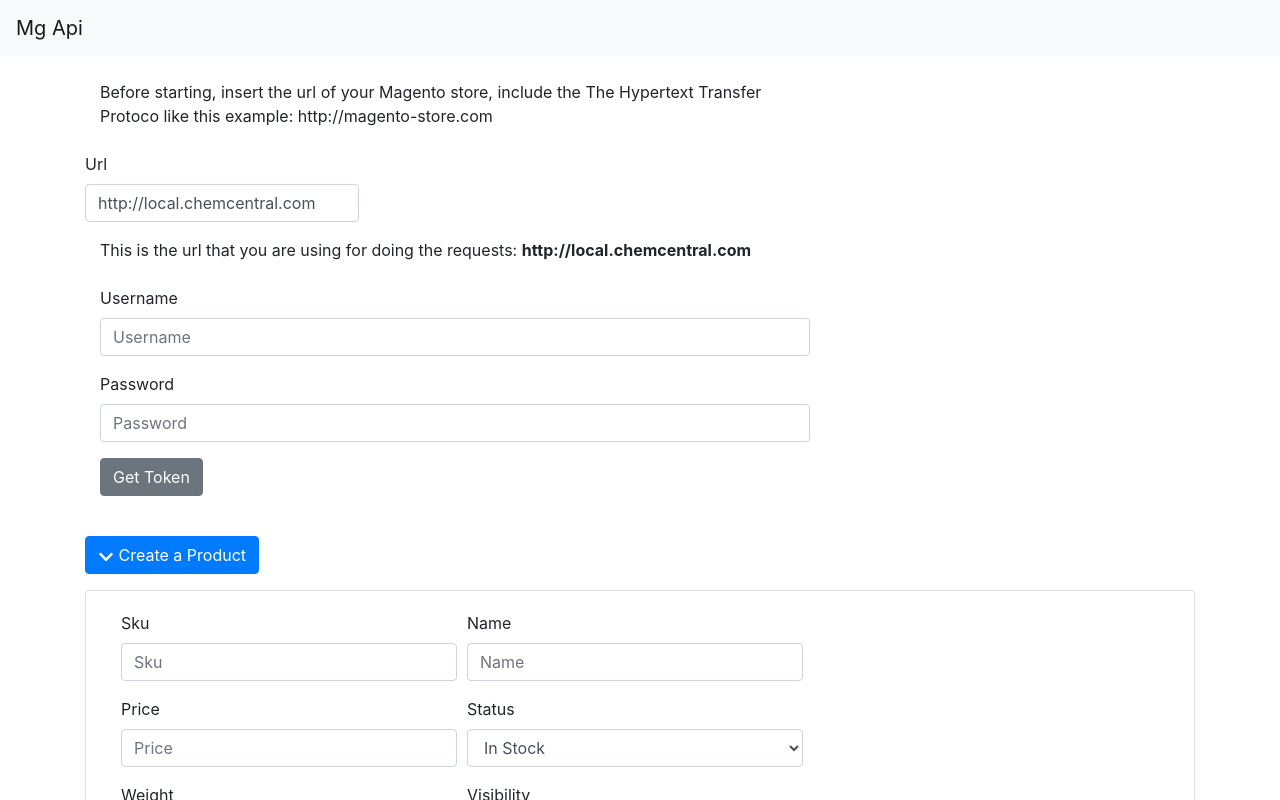
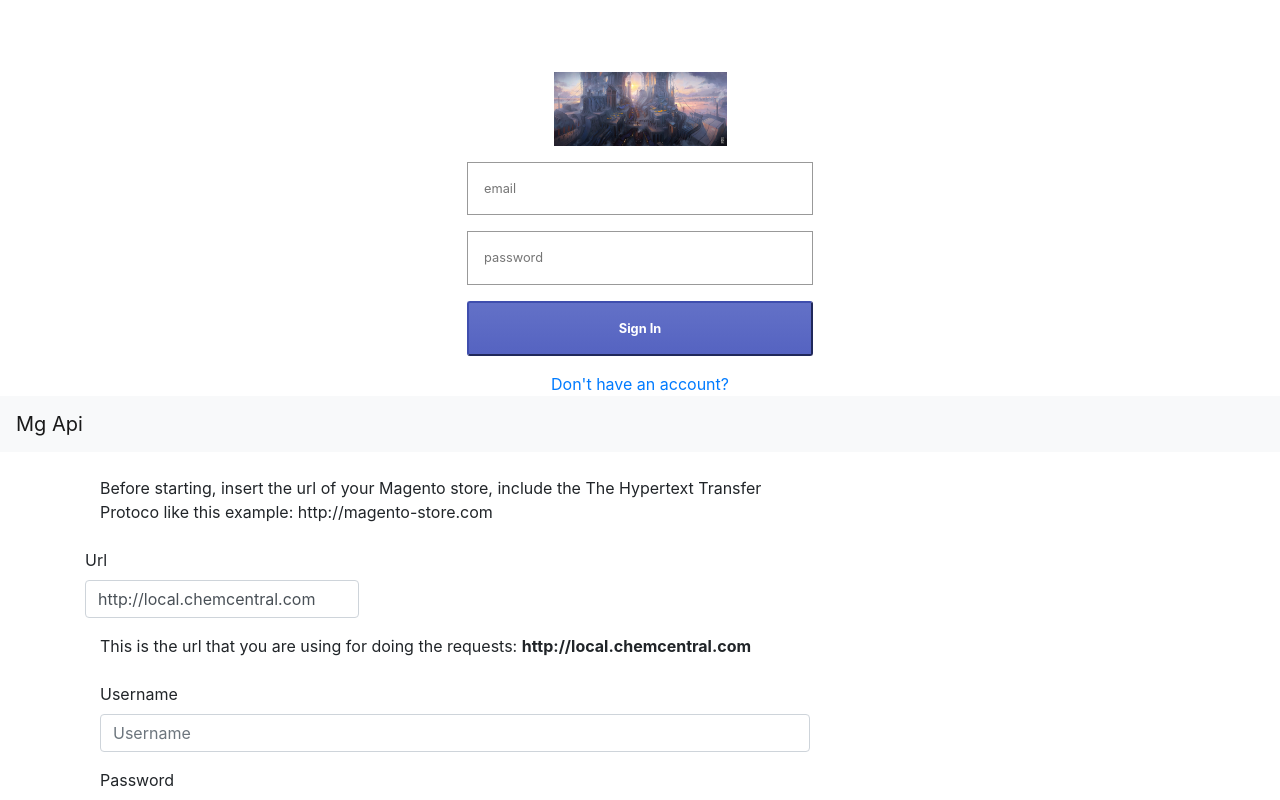
Before and after one commit to ozzytop/react-magento-api, a React (Create React App) app: page /login in a window 1280 px wide. Shown: the top 800 px of the page. Built offline with nearby package versions, Linux system fonts and the light colour scheme.

Commit message:
Improving the UI

```diff
--- a/src/App.js
+++ b/src/App.js
@@ -1,21 +1,49 @@
-import React from 'react';
+import React, { useState } from "react"
 import './App.css';
 import './Components/GetToken'
+import { BrowserRouter as Router, Link, Route } from "react-router-dom";
+import Home from './pages/Home';
+import Admin from './pages/Admin';
 import { Container } from 'react-bootstrap';
 import GetToken from './Components/GetToken';
 import GetCurrency from './Components/GetCurrency';
 import CreateProduct from './Components/CreateProduct';
 import GetWebsites from './Components/GetWebsites';
 import 'bootstrap/dist/css/bootstrap.min.css';
+import PrivateRoute from './PrivateRoute';
+import { AuthContext } from "./context/auth";
+import Login from "./pages/Login";
+import Signup from './pages/Signup';
+
 import {
     Navbar,
     NavbarBrand,
   } from 'reactstrap';
 
 
-function App() {
+function App(props) {
+
+    const existingTokens = JSON.parse(localStorage.getItem("tokens"));
+    const [authTokens, setAuthTokens] = useState(existingTokens);
+
+    const setTokens = (data) => {
+      localStorage.setItem("tokens", JSON.stringify(data));
+      setAuthTokens(data);
+    }
+
   return (
     <div>
+        <AuthContext.Provider value={{ authTokens, setAuthTokens: setTokens }}>
+        <Router>
+            <div>
+                <Route exact path="/" component={Home} />
+                <Route path="/login" component={Login} />
+                <Route path="/signup" component={Signup} />
+                <PrivateRoute path="/admin" component={Admin} />
+            </div>
+        </Router>
+        </AuthContext.Provider>
+
         <Navbar color="light" light expand="md">
             <NavbarBrand href="/">Mg Api</NavbarBrand>
         </Navbar>
--- /dev/null
+++ b/src/Components/AuthForms.js
@@ -0,0 +1,47 @@
+import styled from 'styled-components';
+
+const Card = styled.div`
+  box-sizing: border-box;
+  max-width: 410px;
+  margin: 0 auto;
+  padding: 0 2rem;
+  display: flex;
+  flex-direction: column;
+  align-items: center;
+`;
+
+const Form = styled.div`
+  display: flex;
+  flex-direction: column;
+  width: 100%;
+`;
+
+const Input = styled.input`
+  padding: 1rem;
+  border: 1px solid #999;
+  margin-bottom: 1rem;
+  font-size: 0.8rem;
+`;
+
+const Button = styled.button`
+  background: linear-gradient(to bottom, #6371c7, #5563c1);
+  border-color: #3f4eae;
+  border-radius: 3px;
+  padding: 1rem;
+  color: white;
+  font-weight: 700;
+  width: 100%;
+  margin-bottom: 1rem;
+  font-size: 0.8rem;
+`;
+
+const Logo = styled.img`
+  width: 50%;
+  margin-bottom: 1rem;
+`;
+
+const Error = styled.div`
+  background-color: red;
+`;
+
+export { Form, Input, Button, Logo, Card, Error };
--- /dev/null
+++ b/src/PrivateRoute.js
@@ -0,0 +1,22 @@
+import React from "react";
+import { Route, Redirect } from "react-router-dom";
+import { useAuth } from "./context/auth";
+
+function PrivateRoute({ component: Component, ...rest }) {
+  const { authTokens } = useAuth();
+
+  return (
+    <Route
+      {...rest}
+      render={props =>
+        authTokens ? (
+          <Component {...props} />
+        ) : (
+          <Redirect to="/login" />
+        )
+      }
+    />
+  );
+}
+
+export default PrivateRoute;
--- /dev/null
+++ b/src/context/auth.js
@@ -0,0 +1,7 @@
+import { createContext, useContext } from 'react';
+
+export const AuthContext = createContext();
+
+export function useAuth() {
+  return useContext(AuthContext);
+}
--- /dev/null
+++ b/src/pages/Admin.js
@@ -0,0 +1,20 @@
+import React from "react";
+import { Button } from "../Components/AuthForms";
+import { useAuth } from "../context/auth";
+
+function Admin(props) {
+  const { setAuthTokens } = useAuth();
+
+  function logOut() {
+    setAuthTokens();
+  }
+
+  return (
+    <div>
+      <div>Admin Page</div>
+      <Button onClick={logOut}>Log out</Button>
+    </div>
+  );
+}
+
+export default Admin;
--- /dev/null
+++ b/src/pages/Home.js
@@ -0,0 +1,7 @@
+import React from "react";
+
+function Home(props) {
+  return <div>Home Page</div>;
+}
+
+export default Home;
--- /dev/null
+++ b/src/pages/Login.js
@@ -0,0 +1,67 @@
+import React, { useState } from "react";
+import { Link, Redirect } from "react-router-dom";
+import axios from 'axios';
+import logoImg from "../img/logo.jpg";
+import { Card, Logo, Form, Input, Button, Error } from "../Components/AuthForms";
+import { useAuth } from "../context/auth";
+
+function Login() {
+  const [isLoggedIn, setLoggedIn] = useState(false);
+  const [isError, setIsError] = useState(false);
+  const [username, setUsername] = useState("");
+  const [password, setPassword] = useState("");
+  const { setAuthTokens } = useAuth();
+
+  function postLogin() {
+      debugger;
+    axios.post("http://local.chemcentral.com/rest/V1/integration/admin/token", {
+      username,
+      password
+    }).then(result => {
+
+      if (result) {
+        setAuthTokens(result);
+        setLoggedIn(true);
+      } else {
+        setIsError(true);
+      }
+    }).catch(e => {
+      setIsError(true);
+    });
+  }
+
+  if (isLoggedIn) {
+    return <Redirect to="/" />;
+  }
+
+  return (
+    <Card>
+        <br></br><br></br><br></br>
+
+      <Logo src={logoImg} />
+      <Form>
+        <Input
+          type="username"
+          value={username}
+          onChange={e => {
+            setUsername(e.target.value);
+          }}
+          placeholder="email"
+        />
+        <Input
+          type="password"
+          value={password}
+          onChange={e => {
+            setPassword(e.target.value);
+          }}
+          placeholder="password"
+        />
+        <Button onClick={postLogin}>Sign In</Button>
+      </Form>
+      <Link to="/signup">Don't have an account?</Link>
+        { isError &&<Error>The username or password provided were incorrect!</Error> }
+    </Card>
+  );
+}
+
+export default Login;
--- /dev/null
+++ b/src/pages/Signup.js
@@ -0,0 +1,21 @@
+import React from "react";
+import { Link } from 'react-router-dom';
+import logoImg from "../img/logo.jpg";
+import { Card, Logo, Form, Input, Button } from '../Components/AuthForms';
+
+function Signup() {
+  return (
+    <Card>
+      <Logo src={logoImg} />
+      <Form>
+        <Input type="email" placeholder="email" />
+        <Input type="password" placeholder="password" />
+        <Input type="password" placeholder="password again" />
+        <Button>Sign Up</Button>
+      </Form>
+      <Link to="/login">Already have an account?</Link>
+    </Card>
+  );
+}
+
+export default Signup;
```
Also changed, not shown: src/img/logo.jpg (added).
